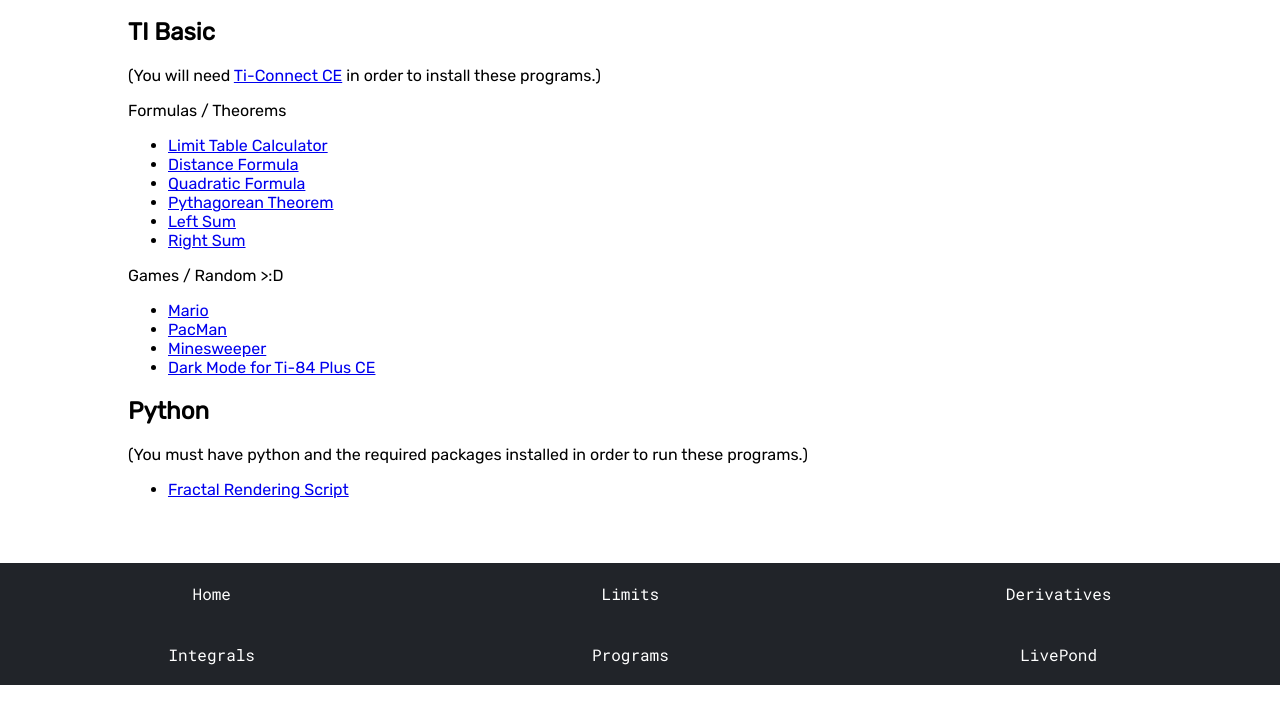
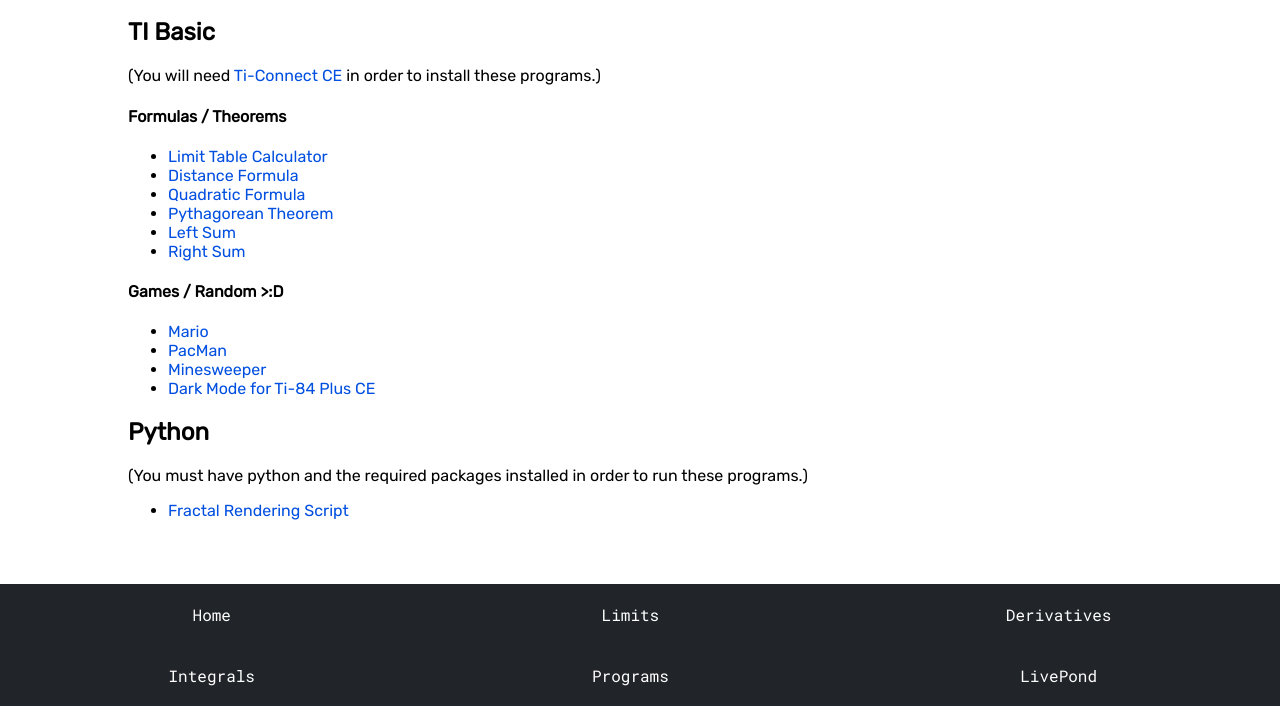
Before and after one commit to nJohnson02/calculus, a website: page public/programs.html in a window 1280 px wide. Shown: the part 166-872 px from the top of the page. Before the commit the page ends 851 px from the top, so only its background shows below. Drawn offline with nearby package versions, Linux system fonts and the light colour scheme.

Commit message:
programs style + app.js cleanup

```diff
--- a/public/programs.html
+++ b/public/programs.html
@@ -32,27 +32,27 @@
     <main>
         <h1>Programs</h1>
         <h2>TI Basic</h2>
-        <p>(You will need <a href="https://education.ti.com/en/products/computer-software/ti-connect-ce-sw">Ti-Connect CE</a> in order to install these programs.)</p>
-        <p>Formulas / Theorems</p>
+        <p>(You will need <a class="main-link" href="https://education.ti.com/en/products/computer-software/ti-connect-ce-sw">Ti-Connect CE</a> in order to install these programs.)</p>
+        <h4>Formulas / Theorems</h4>
             <ul>
-                <li><a href="programs/LIMTBL.8xp">Limit Table Calculator</a></li>
-                <li><a href="programs/DISTANCE.8xp">Distance Formula</a></li>
-                <li><a href="programs/QF.8xp">Quadratic Formula</a></li>
-                <li><a href="programs/PT.8xp">Pythagorean Theorem</a></li>
-                <li><a href="programs/LEFTSUM.8xp">Left Sum</a></li>
-                <li><a href="programs/RIGHTSUM.8xp">Right Sum</a></li>
+                <li><a class="main-link" href="programs/LIMTBL.8xp">Limit Table Calculator</a></li>
+                <li><a class="main-link" href="programs/DISTANCE.8xp">Distance Formula</a></li>
+                <li><a class="main-link" href="programs/QF.8xp">Quadratic Formula</a></li>
+                <li><a class="main-link" href="programs/PT.8xp">Pythagorean Theorem</a></li>
+                <li><a class="main-link" href="programs/LEFTSUM.8xp">Left Sum</a></li>
+                <li><a class="main-link" href="programs/RIGHTSUM.8xp">Right Sum</a></li>
             </ul>
-            <p>Games / Random >:D</p>
+            <h4>Games / Random >:D</h4>
             <ul>
-                <li><a href="programs/OIRAM.8xp">Mario</a></li>
-                <li><a href="programs/PACMAN.8xp">PacMan</a></li>
-                <li><a href="programs/MINES.8xp">Minesweeper</a></li>
-                <li><a href="programs/DARK.8xp">Dark Mode for Ti-84 Plus CE</a></li>
+                <li><a class="main-link" href="programs/OIRAM.8xp">Mario</a></li>
+                <li><a class="main-link" href="programs/PACMAN.8xp">PacMan</a></li>
+                <li><a class="main-link" href="programs/MINES.8xp">Minesweeper</a></li>
+                <li><a class="main-link" href="programs/DARK.8xp">Dark Mode for Ti-84 Plus CE</a></li>
             </ul>
         <h2>Python</h2>
         <p>(You must have python and the required packages installed in order to run these programs.)</p>
         <ul>
-            <li><a href="programs/fractals.py">Fractal Rendering Script</a></li>
+            <li><a class="main-link" href="programs/fractals.py">Fractal Rendering Script</a></li>
         </ul>
     </main>
     <footer>
```
Also changed, not shown: app.js (+6 -4 lines).
